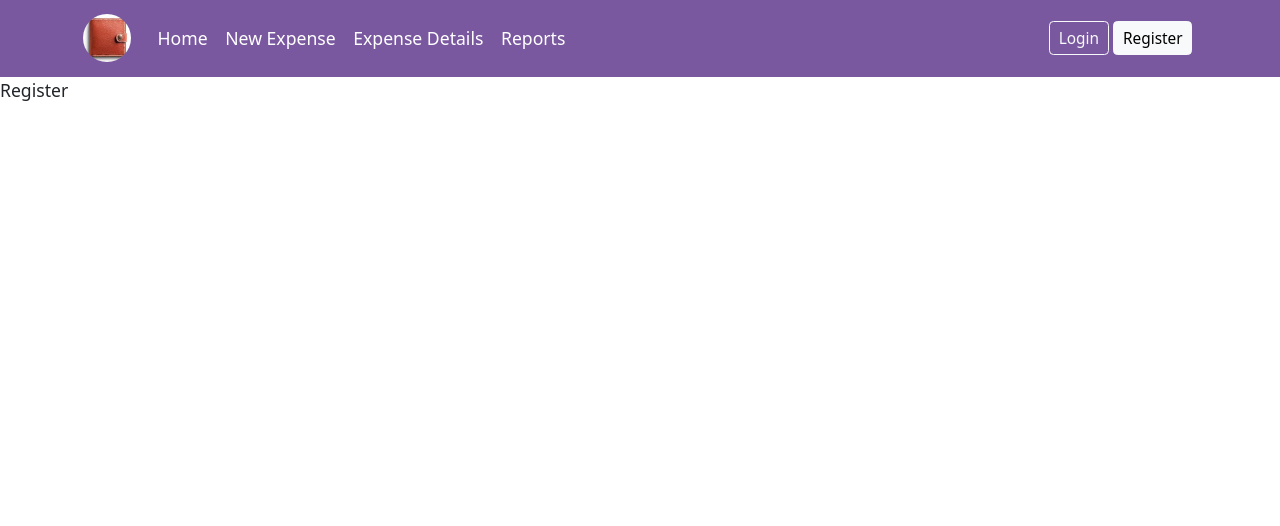
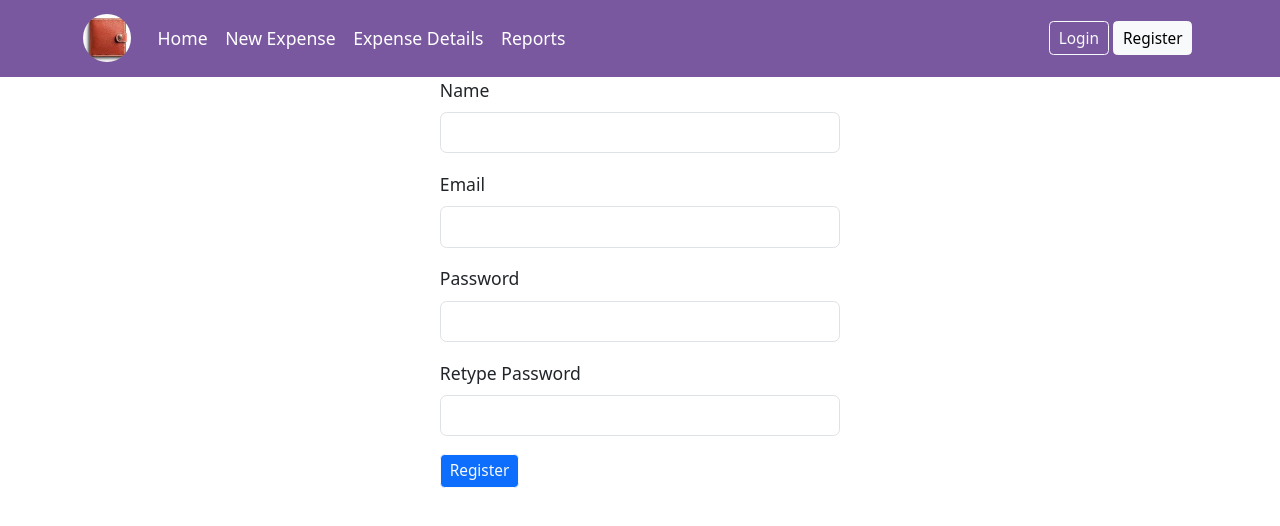
Before and after one commit to rajeka/webapp, a React (Vite) app: page /register in a window 1280 px wide. Shown: the top 526 px of the page. Built offline with nearby package versions, Linux system fonts and the light colour scheme.

Commit message:
complete register user

```diff
--- a/src/App.tsx
+++ b/src/App.tsx
@@ -18,6 +18,7 @@ const App = () => {
           <Route path="/register" element={<Register />} />
           <Route path="/new" element={<NewExpense />} />
           <Route path="/view/:expenseId" element={<ExpenseDetails />} />
+          <Route path="/edit/:expenseId" element={<NewExpense />} />
           <Route path="/reports" element={<Reports />} />
         </Routes>
       </Router>
--- a/src/components/Dropdown.tsx
+++ b/src/components/Dropdown.tsx
@@ -31,8 +31,9 @@ const Dropdown = ({
         name={name}
         onChange={onChange}
         onBlur={onBlur}
+        value={value}
       >
-        <option value={value} label={`Select ${label}`} />
+        <option value="" label={`Select ${label}`} />
         {options.map((option) => (
           <option key={option} value={option} label={option} />
         ))}
--- /dev/null
+++ b/src/hooks/useRegister.ts
@@ -0,0 +1,24 @@
+import { useState } from "react";
+import { Profile } from "../model/Profile";
+import { createProfile } from "../services/authService";
+
+export const useRegister = () => {
+  const [loading, setLoading] = useState<boolean>(false);
+  const [errors, setErrors] = useState<string>("");
+  const [toast, setToast] = useState<string>("");
+
+  const register = async (profile: Profile) => {
+    setLoading(true);
+    await createProfile(profile)
+      .then((response) => {
+        if (response && response.status === 201) {
+          setToast("Profile created successfully!");
+        }
+      })
+      .catch((error) => setErrors(error.message))
+      .finally(() => {
+        setLoading(false);
+      });
+  };
+  return { register, loading, errors, toast };
+};
--- /dev/null
+++ b/src/model/Profile.ts
@@ -0,0 +1,7 @@
+export interface Profile {
+  profileId?: number;
+  name: string;
+  email: string;
+  password: string;
+  confirmPassword: string;
+}
--- a/src/pages/expense/ExpenseDetails.tsx
+++ b/src/pages/expense/ExpenseDetails.tsx
@@ -49,7 +49,12 @@ const ExpenseDetails = () => {
         >
           Delete
         </button>
-        <button className="btn btn-sm btn-warning mx-2">Edit</button>
+        <button
+          className="btn btn-sm btn-warning mx-2"
+          onClick={() => navigate(`/edit/${expenseId}`)}
+        >
+          Edit
+        </button>
         <Link className="btn btn-sm btn-secondary" to="/">
           Back
         </Link>
--- a/src/pages/expense/NewExpense.tsx
+++ b/src/pages/expense/NewExpense.tsx
@@ -4,28 +4,63 @@ import expenseValidationSchema from "../../validation/expenseValidationSchema";
 import { expenseCategories } from "../../utils/expenseCategories";
 import Dropdown from "../../components/Dropdown";
 import Expense from "../../model/Expense";
-import { saveOrUpdateExpense } from "../../services/ExpenseService";
-import { useState } from "react";
-import { useNavigate } from "react-router-dom";
+import {
+  getExpenseByExpenseId,
+  saveOrUpdateExpense,
+} from "../../services/ExpenseService";
+import { useEffect, useState } from "react";
+import { useNavigate, useParams } from "react-router-dom";
 
 const NewExpense = () => {
+  const { expenseId } = useParams<{ expenseId: string }>();
   const navigate = useNavigate();
   const [errors, setErrors] = useState<string>("");
+  const [loading, setLoading] = useState<boolean>(false);
+  const [initialValues, setInitialValues] = useState<Expense>({
+    name: "",
+    amount: 0,
+    note: "",
+    date: new Date().toISOString().split("T")[0],
+    category: "",
+  });
+
+  useEffect(() => {
+    if (expenseId) {
+      setLoading(true);
+      // fetch expense by expenseId
+      getExpenseByExpenseId(expenseId)
+        .then((response) => {
+          if (response && response.data) {
+            setInitialValues(response.data);
+            // formik.setValues({
+            //   name: expense.name,
+            //   amount: expense.amount,
+            //   note: expense.note,
+            //   date: expense.date,
+            //   category: expense.category,
+            // });
+          }
+        })
+        .catch((error) => {
+          console.error(error);
+          setErrors(error.message);
+        })
+        .finally(() => {
+          setLoading(false);
+        });
+    }
+  }, [expenseId]);
 
   const formik = useFormik({
-    initialValues: {
-      name: "",
-      amount: 0,
-      note: "",
-      date: new Date().toISOString().split("T")[0],
-      category: "",
-    },
-    validationSchema: expenseValidationSchema(),
+    initialValues, //validationSchema: expenseValidationSchema(),
+    enableReinitialize: true,
     onSubmit: (values: Expense) => {
       saveOrUpdateExpense(values)
         .then((response) => {
           if (response && response.status === 201) {
             navigate("/");
+          } else if (response && response.status === 200) {
+            navigate(`/view/${expenseId}`);
           }
         })
         .catch((error) => {
@@ -33,12 +68,14 @@ const NewExpense = () => {
           setErrors(error.message);
         });
     },
+    validationSchema: expenseValidationSchema(),
   });
 
   return (
     <div className="d-flex justify-content-center align-items-center mt-2">
       <div className="container col-md-4 col-sm8 col-xs-12">
         {errors && <p className="text-danger fst-italic">{errors}</p>}
+        {loading && <p>Loading...</p>}
         <form onSubmit={formik.handleSubmit}>
           <div className="mb-3">
             <label htmlFor="name" className="form-label">
--- a/src/register/Register.tsx
+++ b/src/register/Register.tsx
@@ -1,4 +1,115 @@
+import { useFormik } from "formik";
+import { Profile } from "../model/Profile";
+import profileValidationSchema from "../validation/profileValidationSchema";
+import { useRegister } from "../hooks/useRegister";
+
 const Register = () => {
-  return <div>Register</div>;
+  const { register, loading, errors, toast } = useRegister();
+
+  const formik = useFormik<Profile>({
+    initialValues: {
+      name: "",
+      email: "",
+      password: "",
+      confirmPassword: "",
+    },
+    validationSchema: profileValidationSchema,
+    onSubmit: (profile: Profile, { resetForm }) => {
+      // resetForm is formik function to reset form
+      register(profile);
+      resetForm();
+      console.log(profile);
+    },
+  });
+
+  return (
+    <div className="d-flex justify-content-center align-items-center login-background">
+      <div className="container col-md-4 col-sm-12">
+        <form onSubmit={formik.handleSubmit}>
+          {loading && <p>Loading...</p>}
+          {errors && <p className="text-danger">{errors}</p>}
+          {toast && <p className="text-success">{toast}</p>}
+          <div className="mb-3">
+            <label htmlFor="name" className="form-label">
+              Name
+            </label>
+            <input
+              type="text"
+              className="form-control"
+              id="name"
+              name="name"
+              value={formik.values.name}
+              onChange={formik.handleChange}
+              onBlur={formik.handleBlur}
+            />
+            {formik.touched.name && formik.errors.name ? (
+              <div className="text-danger fst-italic">Name is required!</div>
+            ) : null}
+          </div>
+          <div className="mb-3">
+            <label htmlFor="email" className="form-label">
+              Email
+            </label>
+            <input
+              type="email"
+              className="form-control"
+              id="email"
+              name="email"
+              value={formik.values.email}
+              onChange={formik.handleChange}
+              onBlur={formik.handleBlur}
+            />
+            {formik.touched.email && formik.errors.email ? (
+              <div className="text-danger fst-italic">Email is required!</div>
+            ) : null}
+          </div>
+          <div className="mb-3">
+            <label htmlFor="password" className="form-label">
+              Password
+            </label>
+            <input
+              type="password"
+              className="form-control"
+              id="password"
+              name="password"
+              value={formik.values.password}
+              onChange={formik.handleChange}
+              onBlur={formik.handleBlur}
+            />
+            {formik.touched.password && formik.errors.password ? (
+              <div className="text-danger fst-italic">
+                Password is required!
+              </div>
+            ) : null}
+          </div>
+          <div className="mb-3">
+            <label htmlFor="retypePassword" className="form-label">
+              Retype Password
+            </label>
+            <input
+              type="password"
+              className="form-control"
+              id="retypePassword"
+              name="confirmPassword"
+              value={formik.values.confirmPassword}
+              onChange={formik.handleChange}
+              onBlur={formik.handleBlur}
+            />
+            {formik.touched.confirmPassword && formik.errors.confirmPassword ? (
+              <div className="text-danger fst-italic">
+                Password did not match!
+              </div>
+            ) : null}
+          </div>
+          <button
+            type="submit"
+            className="btn btn-sm btn-primary btn-outline-light"
+          >
+            Register
+          </button>
+        </form>
+      </div>
+    </div>
+  );
 };
 export default Register;
--- a/src/services/ExpenseService.ts
+++ b/src/services/ExpenseService.ts
@@ -14,6 +14,8 @@ export const deleteExpenseByExpenseId = (expenseId: string) => {
 };
 
 export const saveOrUpdateExpense = (expense: Expense) => {
-  console.log(expense);
+  if (expense.expenseId !== undefined || expense.expenseId !== null) {
+    return apiClient.put<Expense>(`/expenses/${expense.expenseId}`, expense);
+  }
   return apiClient.post<Expense>("/expenses", expense); // POST for save, PUT for update
 };
--- /dev/null
+++ b/src/services/authService.ts
@@ -0,0 +1,7 @@
+import apiClient from "../config/api-client";
+import { Profile } from "../model/Profile";
+
+export const createProfile = (profile: Profile) => {
+  return apiClient.post<Profile>("/register", profile);
+  //  return apiClient.post<Expense>("/expenses", expense);
+};
--- /dev/null
+++ b/src/validation/profileValidationSchema.ts
@@ -0,0 +1,19 @@
+import * as yup from "yup";
+
+const profileValidationSchema = yup.object().shape({
+  name: yup
+    .string()
+    .required("Name is required")
+    .min(3, "Name must be at least 3 characters"),
+  email: yup.string().email("Email is invalid").required("Email is required"),
+  password: yup
+    .string()
+    .required("Password is required")
+    .min(5, "Password must be at least 5 characters"),
+  confirmPassword: yup
+    .string()
+    .required("Confirm Password is required")
+    .oneOf([yup.ref("password")], "Passwords must match"),
+});
+
+export default profileValidationSchema;
```
